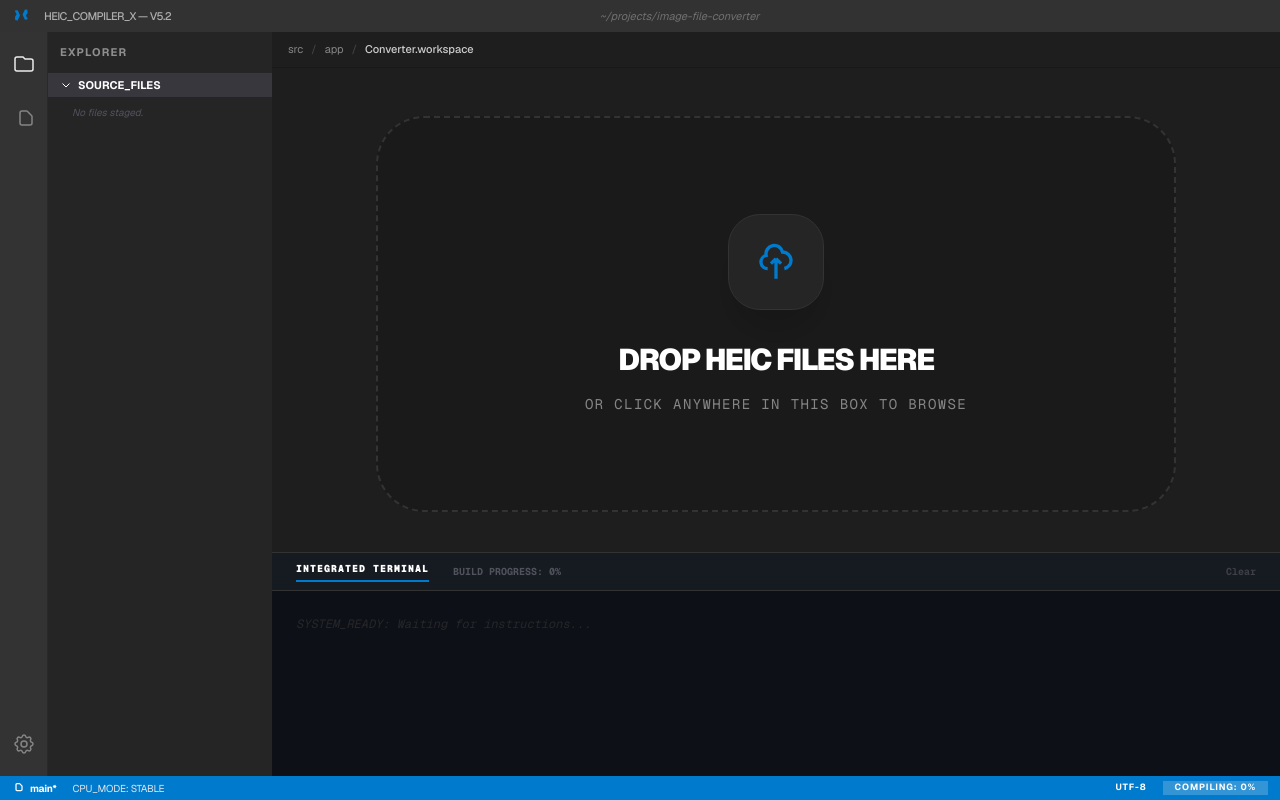
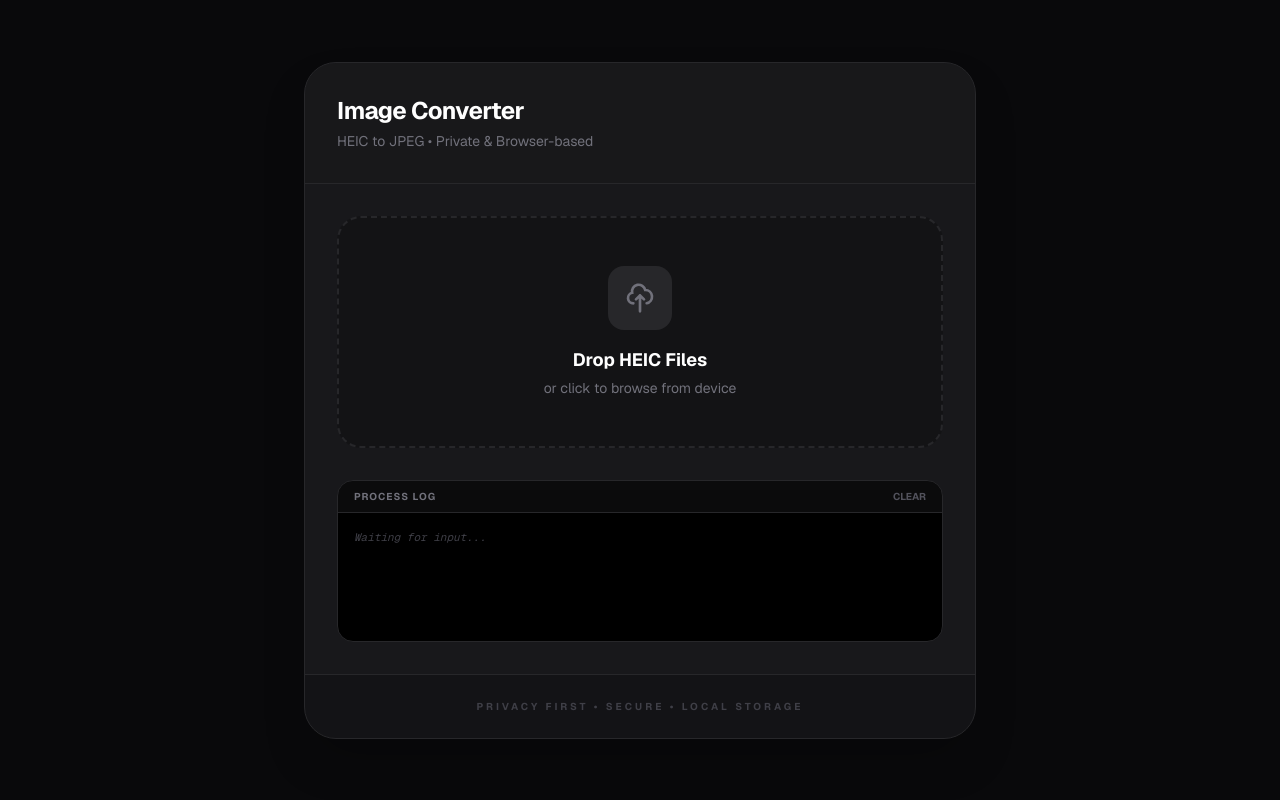
Before and after one commit to theneerajsahani/image-file-converter, a Next.js app: page / in a window 1280 px wide. Built offline with nearby package versions, Linux system fonts and the light colour scheme.

Commit message:
V6.0: Redesign to simple dashboard with clear upload and action flow

```diff
--- a/src/app/page.tsx
+++ b/src/app/page.tsx
@@ -32,7 +32,7 @@ export default function Home() {
       message,
       type
     };
-    setLogs(prev => [...prev.slice(-99), newLog]);
+    setLogs(prev => [...prev.slice(-49), newLog]);
   };
 
   useEffect(() => {
@@ -48,15 +48,14 @@ export default function Home() {
     }).slice(0, 100);
 
     if (validFiles.length === 0) {
-      addLog("ERROR: NO_HEIC_FILES_DETECTED", "error");
-      alert("Please select .heic files.");
+      addLog("Error: No HEIC files detected", "error");
       return;
     }
 
     setFiles(validFiles);
     setResults([]);
     setProgress(0);
-    addLog(`GIT: Staged ${validFiles.length} files. Ready for build.`, "info");
+    addLog(`Staged ${validFiles.length} files.`, "info");
   };
 
   const convertSingleFile = async (file: File, heicDecode: any): Promise<ConvertedFile> => {
@@ -66,7 +65,7 @@ export default function Home() {
     canvas.width = width;
     canvas.height = height;
     const ctx = canvas.getContext("2d");
-    if (!ctx) throw new Error("CANVAS_FAIL");
+    if (!ctx) throw new Error("Canvas context failed");
     const imageData = new ImageData(new Uint8ClampedArray(data), width, height);
     ctx.putImageData(imageData, 0, 0);
 
@@ -80,7 +79,7 @@ export default function Home() {
             blob: blob
           });
         } else {
-          reject(new Error("BLOB_FAIL"));
+          reject(new Error("Blob generation failed"));
         }
       }, "image/jpeg", 0.85);
     });
@@ -91,7 +90,7 @@ export default function Home() {
     setIsConverting(true);
     setResults([]);
     setProgress(0);
-    addLog("sh ./scripts/convert.sh --all", "process");
+    addLog("Starting conversion...", "process");
 
     try {
       const lib: any = await import("heic-decode");
@@ -100,27 +99,27 @@ export default function Home() {
       const total = files.length;
       for (let i = 0; i < total; i++) {
         const file = files[i];
-        addLog(`compiling [${i+1}/${total}] ${file.name}...`, "process");
+        addLog(`Converting ${file.name}...`, "process");
         try {
           const res = await convertSingleFile(file, decode);
           setResults(prev => [...prev, res]);
-          addLog(`✓ success: ${res.name}`, "success");
+          addLog(`Success: ${res.name}`, "success");
         } catch (err: any) {
-          addLog(`✗ error: ${file.name} failed`, "error");
+          addLog(`Error: ${file.name} failed`, "error");
         }
         setProgress(Math.round(((i + 1) / total) * 100));
         await new Promise(r => setTimeout(r, 20));
       }
-      addLog("BUILD_COMPLETE: 100% of assets generated.", "success");
+      addLog("All conversions finished.", "success");
     } catch (error: any) {
-      addLog(`FATAL: ${error?.message}`, "error");
+      addLog(`Fatal Error: ${error?.message}`, "error");
     } finally {
       setIsConverting(false);
     }
   };
 
   const downloadZip = async () => {
-    addLog("packing assets into zip archive...", "process");
+    addLog("Generating ZIP file...", "process");
     const JSZip = (await import("jszip")).default;
     const zip = new JSZip();
     results.forEach(res => zip.file(res.name, res.blob));
@@ -128,150 +127,102 @@ export default function Home() {
     const url = URL.createObjectURL(content);
     const link = document.createElement("a");
     link.href = url;
-    link.download = "heic_converted_assets.zip";
+    link.download = "converted_images.zip";
     link.click();
-    addLog("ARCHIVE_EXPORTED", "success");
+    addLog("ZIP ready for download.", "success");
   };
 
   return (
-    <div className="h-screen w-full bg-[#1e1e1e] text-[#cccccc] font-sans flex flex-col overflow-hidden">
+    <div className="min-h-screen w-full bg-zinc-950 text-zinc-100 font-sans p-4 md:p-8 flex items-center justify-center">
+      <div className="w-full max-w-2xl bg-zinc-900 rounded-[2rem] border border-zinc-800 shadow-2xl overflow-hidden flex flex-col max-h-[90vh]">
 
-      {/* Title Bar */}
-      <div className="h-8 bg-[#323233] flex items-center justify-between px-3 shrink-0 select-none">
-        <div className="flex items-center gap-4">
-          <svg className="w-4 h-4 text-[#007acc]" viewBox="0 0 24 24" fill="currentColor"><path d="M23.15 2.58L19.85 2.1c-.27-.03-.52.11-.63.36l-3.32 7.14c-.06.13-.06.28 0 .41l3.32 7.14c.11.25.36.39.63.36l3.3-.48c.41-.06.63-.53.42-.88l-2.61-4.43c-.06-.1-.06-.23 0-.33l2.61-4.43c.21-.35-.01-.82-.42-.88zM4.68 18.12l3.32.48c.27.04.52-.11.63-.36l3.32-7.14c.06-.13.06-.28 0-.41l-3.32-7.14c-.11-.25-.36-.39-.63-.36l-3.32.48c-.41.06-.63.53-.42.88l2.61 4.43c.06.1.06.23 0 .33l-2.61 4.43c-.21.35.01.82.42.88z" /></svg>
-          <span className="text-[11px] font-medium opacity-80 uppercase tracking-tighter">HEIC_COMPILER_X — V5.2</span>
+        {/* Header */}
+        <div className="p-8 border-b border-zinc-800 flex justify-between items-center bg-zinc-900/50">
+          <div>
+            <h1 className="text-2xl font-bold tracking-tight text-white">Image Converter</h1>
+            <p className="text-sm text-zinc-500 mt-1">HEIC to JPEG • Private & Browser-based</p>
           </div>
-        <div className="flex-1 text-center text-[11px] opacity-40 italic">~/projects/image-file-converter</div>
-        <div className="w-20" />
+          {files.length > 0 && !isConverting && (
+            <button onClick={() => setFiles([])} className="text-xs font-bold text-zinc-600 hover:text-red-500 transition-colors uppercase tracking-widest">Clear</button>
+          )}
         </div>
 
-      <div className="flex-1 flex overflow-hidden">
+        {/* Dashboard Content */}
+        <div className="flex-1 overflow-y-auto p-8 space-y-8 custom-scrollbar">
 
-        {/* Activity Bar */}
-        <div className="w-12 bg-[#333333] flex flex-col items-center py-4 gap-6 shrink-0 border-r border-black/20">
-          <div className="text-white opacity-90 cursor-pointer p-1 rounded hover:bg-white/10 transition-all"><svg className="w-6 h-6" fill="none" stroke="currentColor" viewBox="0 0 24 24"><path d="M3 7v10a2 2 0 002 2h14a2 2 0 002-2V9a2 2 0 00-2-2h-6l-2-2H5a2 2 0 00-2 2z" strokeWidth="1.5" /></svg></div>
-          <div className="text-[#858585] hover:text-white cursor-pointer transition-all p-1"><svg className="w-6 h-6" fill="none" stroke="currentColor" viewBox="0 0 24 24"><path d="M8 7v8a2 2 0 002 2h6M8 7V5a2 2 0 012-2h4.586a1 1 0 01.707.293l4.414 4.414a1 1 0 01.293.707V15a2 2 0 01-2 2h-2" strokeWidth="1.5" /></svg></div>
-          <div className="mt-auto text-[#858585] p-1"><svg className="w-6 h-6" fill="none" stroke="currentColor" viewBox="0 0 24 24"><path d="M10.325 4.317c.426-1.756 2.924-1.756 3.35 0a1.724 1.724 0 002.573 1.066c1.543-.94 3.31.826 2.37 2.37a1.724 1.724 0 001.065 2.572c1.756.426 1.756 2.924 0 3.35a1.724 1.724 0 00-1.066 2.573c.94 1.543-.826 3.31-2.37 2.37a1.724 1.724 0 00-2.572 1.065c-.426 1.756-2.924 1.756-3.35 0a1.724 1.724 0 00-2.573-1.066c-1.543.94-3.31-.826-2.37-2.37a1.724 1.724 0 00-1.065-2.572c-1.756-.426-1.756-2.924 0-3.35a1.724 1.724 0 001.066-2.573c-.94-1.543.826-3.31 2.37-2.37.996.608 2.296.07 2.572-1.065z" strokeWidth="1.5" /><path d="M15 12a3 3 0 11-6 0 3 3 0 016 0z" strokeWidth="1.5" /></svg></div>
-        </div>
-
-        {/* Sidebar: File Explorer */}
-        <div className="w-56 bg-[#252526] flex flex-col shrink-0">
-          <div className="p-3 text-[11px] font-bold text-[#bbbbbb] tracking-widest uppercase flex justify-between items-center opacity-70">
-            <span>Explorer</span>
-          </div>
-          <div className="flex-1 overflow-y-auto custom-scrollbar">
-             <div className="px-3 py-1 flex items-center gap-1.5 bg-[#37373d] text-white text-[11px] font-bold">
-               <svg className="w-3 h-3" fill="none" stroke="currentColor" viewBox="0 0 24 24"><path d="M19 9l-7 7-7-7" strokeWidth="2" /></svg>
-               <span>SOURCE_FILES</span>
-             </div>
-             <div className="py-2">
-               {files.length === 0 && <div className="px-6 text-[10px] text-zinc-600 italic">No files staged.</div>}
-               {files.map((file, i) => (
-                 <div key={i} className="px-6 py-1 flex items-center gap-2 hover:bg-[#2a2d2e] group cursor-default transition-colors">
-                   <svg className="w-3 h-3 text-[#e3b341]" fill="currentColor" viewBox="0 0 24 24"><path d="M13 2H6a2 2 0 00-2 2v16a2 2 0 002 2h12a2 2 0 002-2V9z" /></svg>
-                   <span className="text-[11px] truncate text-[#cccccc] group-hover:text-white">{file.name}</span>
-                 </div>
-               ))}
-             </div>
-          </div>
-        </div>
-
-        {/* Main Editor: THE WORKSPACE */}
-        <div className="flex-1 flex flex-col bg-[#1e1e1e] overflow-hidden">
-
-          {/* Breadcrumbs */}
-          <div className="h-9 bg-[#1e1e1e] flex items-center px-4 gap-2 text-[11px] text-[#858585] border-b border-black/20 shrink-0">
-             <span>src</span><span className="opacity-40">/</span><span>app</span><span className="opacity-40">/</span><span className="text-[#cccccc] font-medium">Converter.workspace</span>
-          </div>
-
-          <div className="flex-1 overflow-y-auto custom-scrollbar flex flex-col">
-
-            {/* LARGE ACTION AREA (UX FIX) */}
-            <div className="max-w-4xl w-full mx-auto p-12 space-y-12">
-
-              {/* STEP 1: UPLOAD */}
-              {files.length === 0 ? (
+          {/* Upload Section */}
           <div
             onDragOver={(e) => { e.preventDefault(); setIsDragging(true); }}
             onDragLeave={() => setIsDragging(false)}
             onDrop={(e) => { e.preventDefault(); setIsDragging(false); handleFiles(e.dataTransfer.files); }}
             className={`
-                    relative group border-2 border-dashed rounded-[3rem] p-24 flex flex-col items-center justify-center gap-8 transition-all duration-700
-                    ${isDragging ? "border-[#007acc] bg-[#007acc]/5 scale-[1.02]" : "border-[#333] hover:border-[#555] bg-black/10"}
+              relative border-2 border-dashed rounded-3xl p-12 flex flex-col items-center justify-center gap-4 transition-all duration-300
+              ${isDragging ? "border-emerald-500 bg-emerald-500/5" : "border-zinc-800 bg-black/20 hover:border-zinc-700"}
             `}
           >
             <input type="file" accept=".heic,.heif" multiple onChange={(e) => handleFiles(e.target.files)} className="absolute inset-0 w-full h-full opacity-0 cursor-pointer z-20" />
-                  <div className="w-24 h-24 rounded-[2rem] bg-[#252526] border border-[#333] flex items-center justify-center group-hover:scale-110 transition-all shadow-2xl">
-                    <svg className="w-10 h-10 text-[#007acc]" fill="none" stroke="currentColor" viewBox="0 0 24 24"><path d="M7 16a4 4 0 01-.88-7.903A5 5 0 1115.9 6L16 6a5 5 0 011 9.9M15 13l-3-3m0 0l-3 3m3-3v12" strokeWidth="2" /></svg>
+            <div className={`w-16 h-16 rounded-2xl flex items-center justify-center transition-colors ${isDragging ? 'bg-emerald-500 text-white' : 'bg-zinc-800 text-zinc-500'}`}>
+              <svg className="w-8 h-8" fill="none" stroke="currentColor" viewBox="0 0 24 24"><path d="M7 16a4 4 0 01-.88-7.903A5 5 0 1115.9 6L16 6a5 5 0 011 9.9M15 13l-3-3m0 0l-3 3m3-3v12" strokeWidth="2" strokeLinecap="round" /></svg>
             </div>
-                  <div className="text-center space-y-4">
-                    <h2 className="text-3xl font-black text-white tracking-tighter uppercase">Drop HEIC Files Here</h2>
-                    <p className="text-[#858585] text-sm font-mono tracking-widest uppercase">Or click anywhere in this box to browse</p>
+            <div className="text-center">
+              <p className="text-lg font-bold text-white">
+                {files.length > 0 ? `${files.length} Files Ready` : "Drop HEIC Files"}
+              </p>
+              <p className="text-sm text-zinc-500 mt-1">or click to browse from device</p>
             </div>
           </div>
-              ) : (
-                /* STEP 2: CONVERT */
-                <div className="space-y-8 animate-in fade-in slide-in-from-bottom-4 duration-700">
-                  <div className="bg-[#252526] border border-[#333] rounded-[2.5rem] p-10 flex flex-col items-center text-center gap-6 shadow-2xl">
-                    <div className="px-4 py-1.5 bg-[#007acc]/10 border border-[#007acc]/20 text-[#007acc] rounded-full text-[10px] font-black uppercase tracking-widest">Build Status: Ready</div>
-                    <h2 className="text-4xl font-black text-white tracking-tighter uppercase">{files.length} Files Ready to Compile</h2>
 
+          {/* Action Area */}
+          <div className="space-y-4">
+            {!isConverting && files.length > 0 && results.length === 0 && (
               <button
                 onClick={convertImages}
-                      disabled={isConverting}
-                      className="w-full max-w-sm py-6 bg-[#238636] hover:bg-[#2ea043] text-white rounded-3xl font-black text-xl uppercase tracking-[0.1em] shadow-[0_0_40px_rgba(35,134,54,0.3)] hover:scale-105 active:scale-95 transition-all flex items-center justify-center gap-4 disabled:opacity-30"
+                className="w-full py-5 bg-emerald-600 hover:bg-emerald-500 text-white rounded-2xl font-bold text-lg transition-all shadow-lg shadow-emerald-900/20 active:scale-[0.98]"
               >
-                      <svg className={`w-8 h-8 ${isConverting ? 'animate-spin' : ''}`} fill="currentColor" viewBox="0 0 24 24"><path d="M12 4V2m0 20v-2m8-8h2M2 12h2m15.364-7.364l-1.414 1.414M6.05 17.95l-1.414 1.414M17.95 17.95l1.414 1.414M6.05 6.05L4.636 4.636" strokeWidth="2.5" stroke="currentColor" /></svg>
-                      {isConverting ? "COMPILING..." : "START CONVERSION"}
+                Convert to JPEG
               </button>
+            )}
 
-                    <button onClick={() => setFiles([])} className="text-[10px] font-bold text-zinc-600 hover:text-red-500 uppercase tracking-widest transition-colors">Cancel Staged Changes</button>
+            {isConverting && (
+              <div className="space-y-3 px-2">
+                <div className="flex justify-between text-[10px] font-black uppercase text-zinc-500 tracking-widest">
+                  <span>Converting...</span>
+                  <span>{progress}%</span>
                 </div>
-
-                  {/* STEP 3: RESULTS */}
-                  {results.length > 0 && (
-                    <div className="space-y-4 animate-in fade-in zoom-in duration-500">
-                      <div className="flex justify-between items-center">
-                         <h3 className="text-[10px] font-black uppercase tracking-[0.3em] text-[#858585]">Output binaries</h3>
-                         <button onClick={downloadZip} className="px-6 py-2 bg-white text-black text-[10px] font-black uppercase tracking-widest rounded-full hover:bg-[#ccc] transition-all">Package (.zip)</button>
-                      </div>
-                      <div className="grid grid-cols-1 md:grid-cols-2 gap-2">
-                        {results.map((res) => (
-                          <div key={res.id} className="p-4 bg-black/40 border border-[#333] rounded-2xl flex items-center justify-between group hover:border-[#007acc]/50 transition-all">
-                            <span className="truncate text-zinc-400 text-[11px] max-w-[200px] font-mono">{res.name}</span>
-                            <a href={res.url} download={res.name} className="text-[#007acc] font-black text-[10px] uppercase hover:text-white underline tracking-tighter">Download</a>
-                          </div>
-                        ))}
+                <div className="w-full bg-zinc-800 h-2 rounded-full overflow-hidden">
+                  <div className="bg-emerald-500 h-full transition-all duration-300" style={{ width: `${progress}%` }}></div>
                 </div>
               </div>
             )}
-                </div>
+
+            {results.length > 0 && !isConverting && (
+              <button
+                onClick={downloadZip}
+                className="w-full py-5 bg-white text-black hover:bg-zinc-200 rounded-2xl font-bold text-lg transition-all flex items-center justify-center gap-3 active:scale-[0.98]"
+              >
+                <svg className="w-6 h-6" fill="none" stroke="currentColor" viewBox="0 0 24 24"><path d="M4 16v1a3 3 0 003 3h10a3 3 0 003-3v-1m-4-4l-4 4m0 0l-4-4m4 4V4" strokeWidth="2.5" strokeLinecap="round" /></svg>
+                Download All (.zip)
+              </button>
             )}
-
-            </div>
           </div>
 
-          {/* Terminal: The Feedback Loop */}
-          <div className="h-56 bg-[#0d1117] border-t border-[#333] flex flex-col shrink-0 font-mono">
-            <div className="px-6 py-2 flex items-center gap-6 border-b border-[#333] bg-[#161b22] shrink-0">
-               <span className="text-[10px] font-black text-white border-b-2 border-[#007acc] pb-1 uppercase tracking-widest">Integrated Terminal</span>
-               <span className="text-[10px] font-bold text-zinc-600 uppercase">Build Progress: {progress}%</span>
-               <div className="flex-1" />
-               <button onClick={() => setLogs([])} className="text-[10px] font-bold text-zinc-700 hover:text-white transition-colors">Clear</button>
+          {/* Activity Console */}
+          <div className="bg-black rounded-2xl border border-zinc-800 overflow-hidden flex flex-col shrink-0">
+            <div className="px-4 py-2 bg-zinc-800/30 border-b border-zinc-800 flex justify-between items-center">
+              <span className="text-[10px] font-bold text-zinc-500 uppercase tracking-widest">Process Log</span>
+              <button onClick={() => setLogs([])} className="text-[10px] text-zinc-600 hover:text-zinc-400 font-bold uppercase">Clear</button>
             </div>
-            <div className="flex-1 overflow-y-auto p-6 space-y-1.5 text-[12px] custom-scrollbar selection:bg-[#58a6ff]/30">
-               {logs.length === 0 && <div className="text-zinc-800 italic">SYSTEM_READY: Waiting for instructions...</div>}
+            <div className="h-32 overflow-y-auto p-4 font-mono text-[11px] space-y-1 custom-scrollbar">
+              {logs.length === 0 && <div className="text-zinc-700 italic">Waiting for input...</div>}
               {logs.map((log) => (
-                 <div key={log.id} className="flex gap-4">
-                   <span className="text-zinc-700 shrink-0 select-none">[{log.timestamp}]</span>
+                <div key={log.id} className="flex gap-3">
+                  <span className="text-zinc-800 shrink-0">[{log.timestamp}]</span>
                   <span className={`
-                     ${log.type === "success" ? "text-[#3fb950]" : ""}
-                     ${log.type === "error" ? "text-[#f85149]" : ""}
-                     ${log.type === "process" ? "text-[#58a6ff]" : ""}
-                     ${log.type === "info" ? "text-zinc-600" : ""}
+                    ${log.type === "success" ? "text-emerald-500" : ""}
+                    ${log.type === "error" ? "text-red-500" : ""}
+                    ${log.type === "process" ? "text-blue-400" : ""}
+                    ${log.type === "info" ? "text-zinc-500" : ""}
                   `}>
-                     <span className="mr-2 opacity-50">$</span>
                     {log.message}
                   </span>
                 </div>
@@ -281,26 +232,17 @@ export default function Home() {
           </div>
 
         </div>
-      </div>
 
-      {/* Status Bar */}
-      <div className="h-6 bg-[#007acc] flex items-center justify-between px-3 text-[10px] text-white shrink-0 font-bold select-none tracking-tight">
-        <div className="flex items-center gap-4">
-           <div className="flex items-center gap-1.5"><svg className="w-3 h-3" fill="none" stroke="currentColor" viewBox="0 0 24 24"><path d="M8 7v8a2 2 0 002 2h6M8 7V5a2 2 0 012-2h4.586a1 1 0 01.707.293l4.414 4.414a1 1 0 01.293.707V15a2 2 0 01-2 2h-2" strokeWidth="2.5" /></svg>main*</div>
-           <div className="flex items-center gap-1.5 text-zinc-200 font-normal">CPU_MODE: STABLE</div>
-        </div>
-        <div className="flex items-center gap-4 uppercase tracking-widest text-[9px]">
-           <span>UTF-8</span>
-           <div className="flex items-center gap-1.5 bg-white/20 px-3 h-full"><span>COMPILING: {progress}%</span></div>
-        </div>
+        <footer className="p-6 bg-black/20 border-t border-zinc-800 text-center">
+           <p className="text-[10px] font-bold text-zinc-700 uppercase tracking-[0.3em]">Privacy First • Secure • Local Storage</p>
+        </footer>
       </div>
 
       <style jsx global>{`
-        .custom-scrollbar::-webkit-scrollbar { width: 3px; height: 3px; }
+        .custom-scrollbar::-webkit-scrollbar { width: 3px; }
         .custom-scrollbar::-webkit-scrollbar-track { background: transparent; }
-        .custom-scrollbar::-webkit-scrollbar-thumb { background: #333; border-radius: 10px; }
-        .custom-scrollbar::-webkit-scrollbar-thumb:hover { background: #555; }
-        body { overflow: hidden; background: #1e1e1e; }
+        .custom-scrollbar::-webkit-scrollbar-thumb { background: #3f3f46; border-radius: 10px; }
+        body { background: #09090b; }
       `}</style>
     </div>
   );
```
Lines whose indentation alone changed are shown as unchanged.
